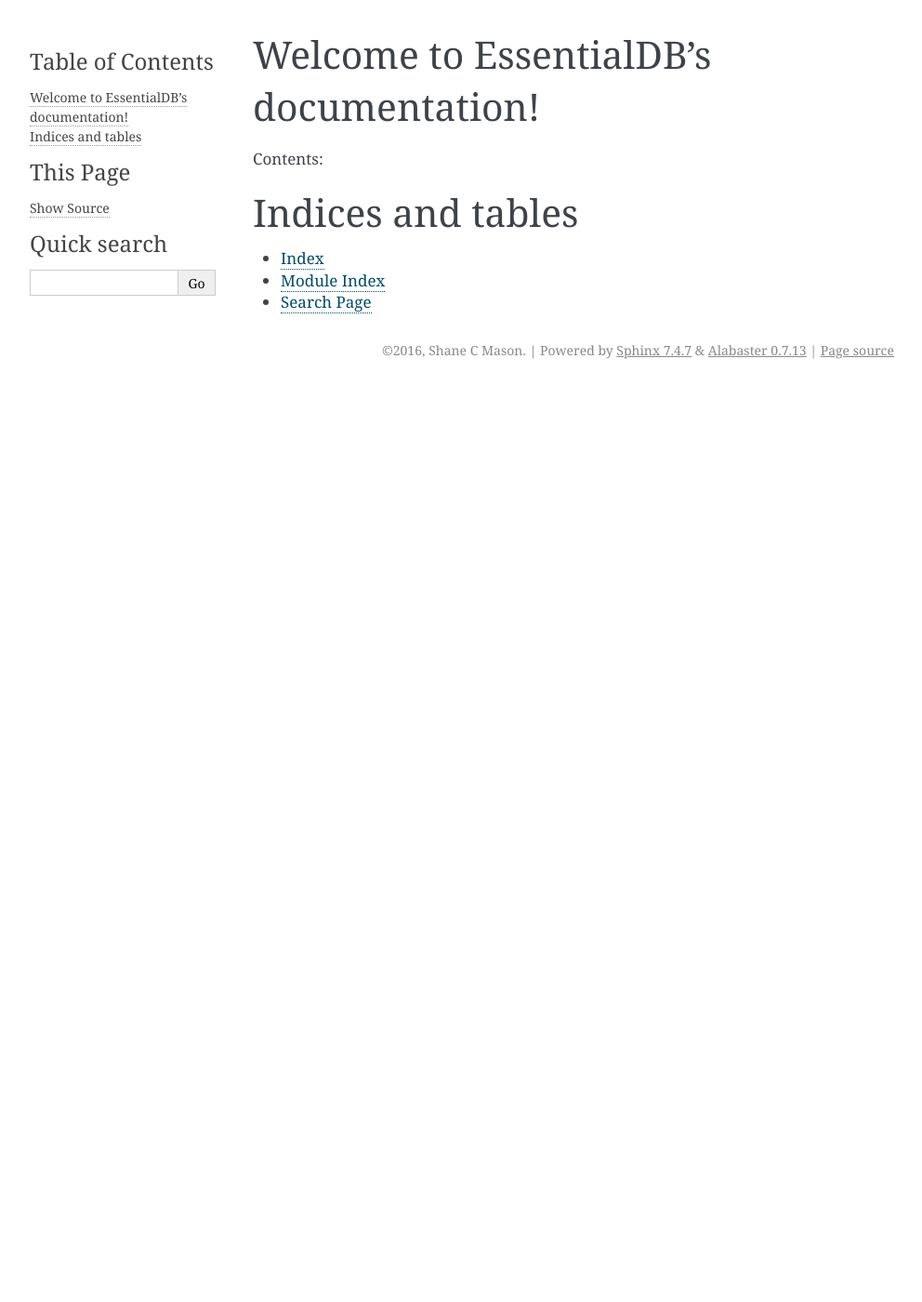
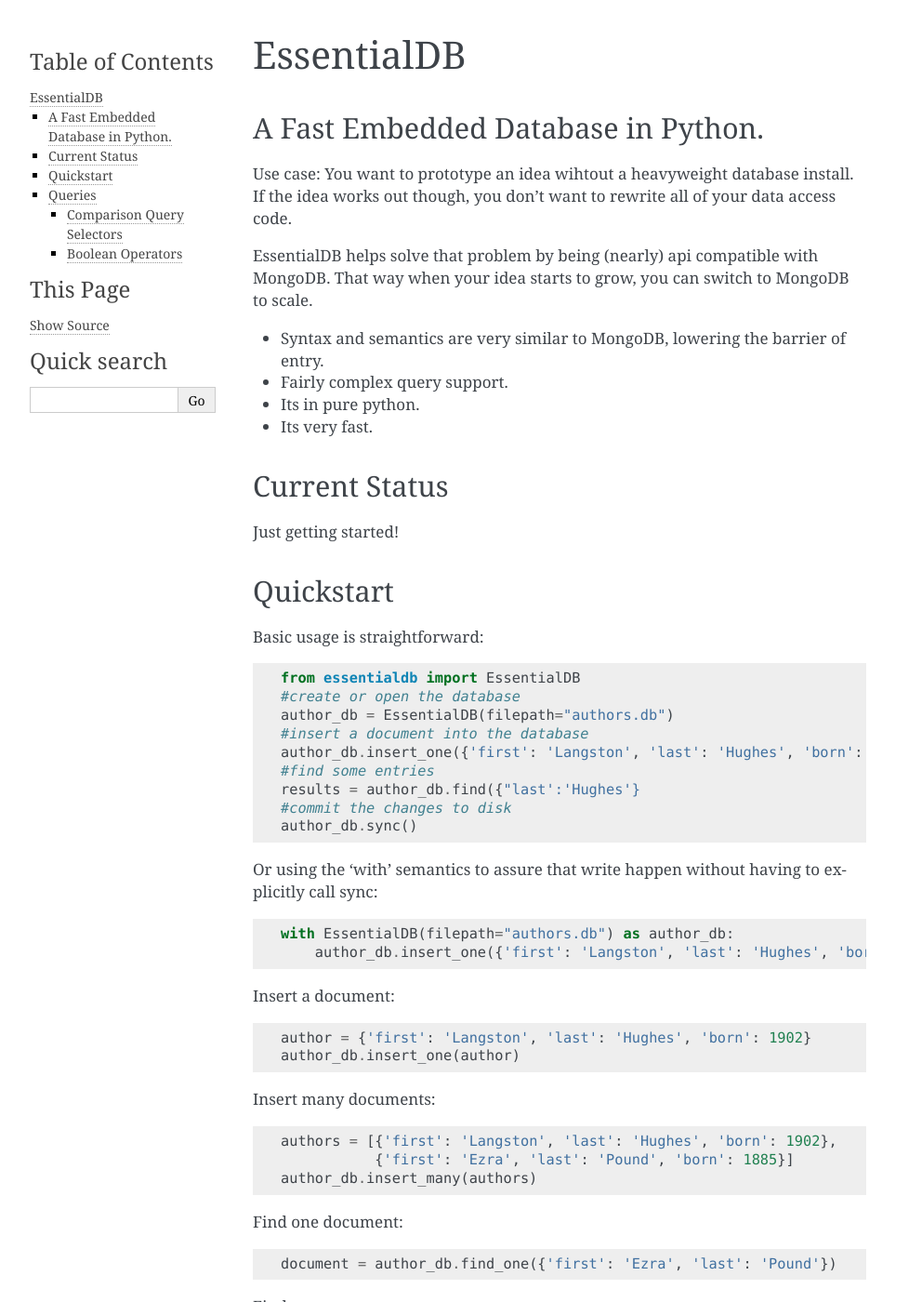
Before and after one commit to shane-mason/essentialdb, a Sphinx documentation site: the page built from docs/index.rst, in a window 1280 px wide and 1400 px high. Shown: the whole window at 93% size, without its empty margins (148-1140 px from the left). Built offline with Sphinx 7.4.7, drawn with Linux system fonts in a browser that asks for light colours; some of the changed text lies outside the part shown.

Commit message:
Updated index documentation.

```diff
--- a/docs/index.rst
+++ b/docs/index.rst
@@ -1,21 +1,146 @@
-.. EssentialDB documentation master file, created by
-   sphinx-quickstart on Fri Nov 25 18:33:53 2016.
-   You can adapt this file completely to your liking, but it should at least
-   contain the root `toctree` directive.
+EssentialDB
+===========
 
-Welcome to EssentialDB's documentation!
-=======================================
+A Fast Embedded Database in Python.
+------------------------------------
 
-Contents:
+Use case: You want to prototype an idea wihtout a heavyweight database install. If the idea works out though, you don't want
+to rewrite all of your data access code.
 
-.. toctree::
-   :maxdepth: 2
+EssentialDB helps solve that problem by being (nearly) api compatible with MongoDB. That way when your idea starts to grow,
+you can switch to MongoDB to scale.
+
+* Syntax and semantics are very similar to MongoDB, lowering the barrier of entry.
+* Fairly complex query support.
+* Its in pure python.
+* Its very fast.
+
+Current Status
+---------------
+Just getting started!
+
+Quickstart
+-----------
+
+Basic usage is straightforward::
+
+    from essentialdb import EssentialDB
+    #create or open the database
+    author_db = EssentialDB(filepath="authors.db")
+    #insert a document into the database
+    author_db.insert_one({'first': 'Langston', 'last': 'Hughes', 'born': 1902});
+    #find some entries
+    results = author_db.find({"last':'Hughes'}
+    #commit the changes to disk
+    author_db.sync()
+
+Or using the 'with' semantics to assure that write happen without having to explicitly call sync::
+
+    with EssentialDB(filepath="authors.db") as author_db:
+        author_db.insert_one({'first': 'Langston', 'last': 'Hughes', 'born': 1902});
+
+
+Insert a document::
+
+  author = {'first': 'Langston', 'last': 'Hughes', 'born': 1902}
+  author_db.insert_one(author)
+
+Insert many documents::
+
+  authors = [{'first': 'Langston', 'last': 'Hughes', 'born': 1902},
+             {'first': 'Ezra', 'last': 'Pound', 'born': 1885}]
+  author_db.insert_many(authors)
+
+Find one document::
+
+  document = author_db.find_one({'first': 'Ezra', 'last': 'Pound'})
+
+Find many::
+
+  documents = author_db.find({'born': {'$gt': 1900}})
+
+Update one::
+
+  updated = author_db.update({'_id': {'$eq': "A345i"}}, {'born': 1902})
+
+Update many::
+
+  updated = author_db.update({'born': {'$gt': 1900}}, {'period': 'Modern'})
+
+Remove Items::
+
+  removed = author_db.remove({'period':'Modern'))
+
+Nested Queries::
+
+    customer_db.insert_one({'first': 'John', 'last': 'Smith', 'address': { 'street': '10 Maple St', 'city': 'Missoula', 'state': 'MT'}})
+    results = customer_db.find({'address.state':'MT'})
+
+Note that nested query support means that key names can not include a period.
+
+Write updates to disk::
+
+  author_db.sync()
+
+Queries
+--------
+
+Queries in EssentialDB follow the same basic form as MongoDB::
+
+    { <field1>: { <operator1>: <value1> }, ... }
 
 
 
-Indices and tables
-==================
+Comparison Query Selectors
+^^^^^^^^^^^^^^^^^^^^^^^^^^^
 
-* :ref:`genindex`
-* :ref:`modindex`
-* :ref:`search`
+The $eq operator matches documents where the value of a field equals the specified value::
+
+    authorDB.find({"born" : {"$eq": 1972}})
+
+The $ne operator matches documents where the value of a field is not equal to the specified value::
+
+    authorDB.find({"born" : {"$ne": 1972}})
+
+The $gt operator matches documents where the value of a field is greater than the specified value::
+
+    authorDB.find({"born" : {"$gt": 1900}})
+
+The $gte operator matches documents where the value of a field is great than or equal to the specified value::
+
+    authorDB.find({"born" : {"$gte": 1900}})
+
+The $lt operator matches documents where the value of a field is less than the specified value::
+
+    authorDB.find({"born" : {"$lt": 1900}})
+
+
+The $lte operator matches documents where the value of a field is less than or equal to the specified value::
+
+    authorDB.find({"born" : {"$lte": 1900}})
+
+The $in operator matches documents where the value of a field is equal any item in the specified array::
+
+    authorDB.find({"genre" : {"$in": ["tragedy", "drama"]}})
+
+The $nin operator matches documents where the value of a field is not equal to any item in the specified array::
+
+    authorDB.find({"genre" : {"$nin": ["tragedy", "drama"]}})
+
+
+Boolean Operators
+^^^^^^^^^^^^^^^^^
+The $and operator matches documents where all the fields match::
+
+    #find authors born after 1900 and before 2000
+    author_db.find({'$and':[{'born': {'$gte': 1900}},{'born': {'$lt': 2000}}]})
+
+The $or operator matches documents where any of the fields match::
+
+    #find authors with either the first or last name John
+    author_db.find({'$or':[{'first': {'$eg': 'John'}},{'last': {'$eq': 'John'}}]})
+
+The $nor operator matches document where none of the conditions match::
+
+    #find all authors who have neither the first or last name John
+    author_db.find({"$nor":[{'first': {"$eq": 'John'}},{'last': {'$eq': 'John'}}]})
```
